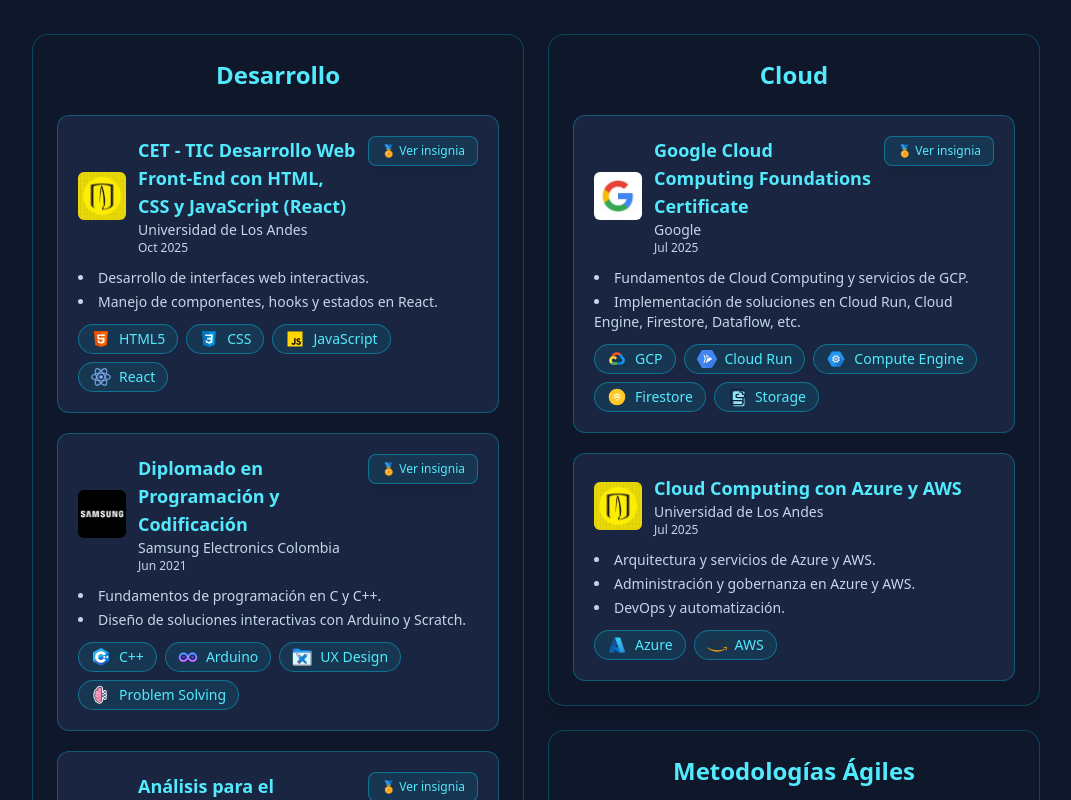
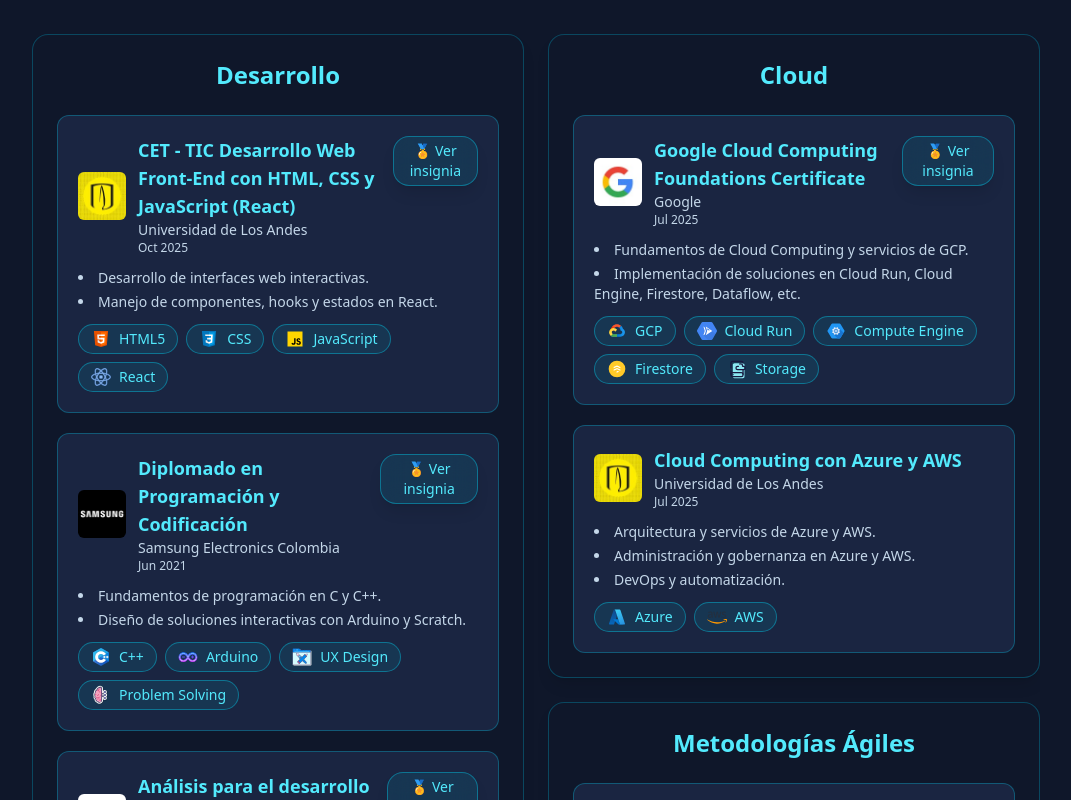
Before and after one commit to santiagoreyb/Portfolio_Santiago_Rey, a React (Vite) app: page /es in a window 1280 px wide. Shown: the part 2900-3700 px from the top of the page, without its empty margins (104-1175 px from the left). Built offline with nearby package versions, Linux system fonts and the light colour scheme.

Commit message:
fix: botton in cursos module

```diff
--- a/src/components/CursosCertificados.jsx
+++ b/src/components/CursosCertificados.jsx
@@ -400,15 +400,16 @@
                           href={exp.insignia}
                           target="_blank"
                           rel="noopener noreferrer"
-                          className={`px-3 py-1.5 rounded-lg shadow-lg backdrop-blur-md border text-xs font-medium whitespace-nowrap transition-all duration-300 ${
-                            darkMode
-                              ? "bg-cyan-400/10 border-cyan-400/40 text-cyan-300 hover:bg-cyan-400/20"
-                              : "bg-cyan-100 border-cyan-300 text-cyan-700 hover:bg-cyan-200"
+                      className={`sm:ml-auto px-3 sm:px-4 py-1 rounded-2xl shadow-lg backdrop-blur-md border text-xs sm:text-sm text-center ${
+                        darkMode
+                          ? "bg-cyan-400/10 border-cyan-400/40 text-cyan-300 hover:bg-cyan-400/20"
+                          : "bg-cyan-100 border-cyan-300 text-cyan-700 hover:bg-cyan-200"
                           }`}
                         >
                           {t.verInsignia}
                         </a>
                       )}
+
                     </div>
 
                     <ul
```
